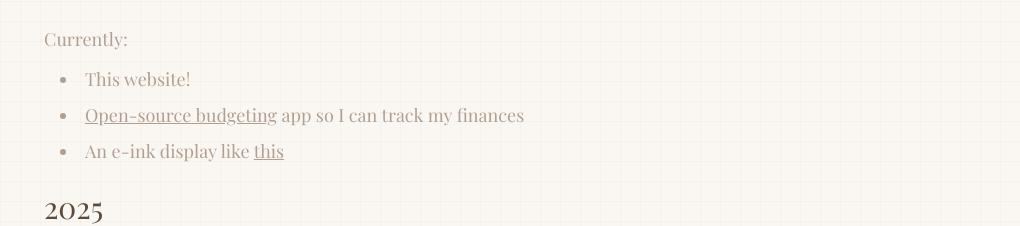
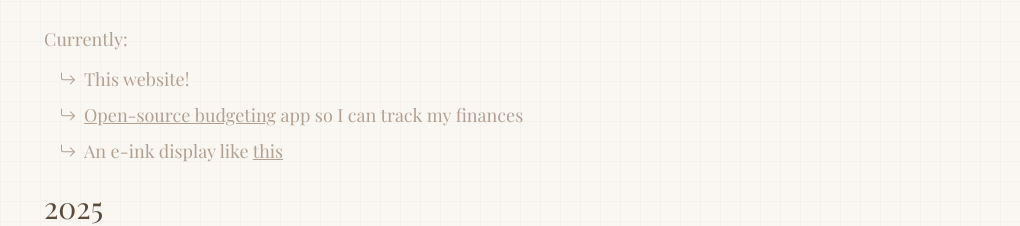
Before and after one commit to VishruthR/personal-portfolio, a Next.js app: page /projects in a window 1280 px wide. Shown: the part 319-545 px from the top of the page, without its empty margins (260-1280 px from the left). Built offline with nearby package versions, Linux system fonts and the light colour scheme; a web font is replaced by a local one.

Commit message:
Improve bullet points

```diff
--- a/src/app/components/AboutMe.tsx
+++ b/src/app/components/AboutMe.tsx
@@ -63,7 +63,7 @@ const AboutMe = () => {
           </div>
 
           <div className="space-y-3">
-            <p>Check me out on the elsewhere:</p>
+            <p>Check me out elsewhere:</p>
             <div className="flex justify-center gap-12 mt-8 pt-4">
               <Tooltip text="I don't post but I do try to keep my profile updated">
                 <a
@@ -89,7 +89,7 @@ const AboutMe = () => {
                   />
                 </a>
               </Tooltip>
-              <Tooltip text="I wrote about my projects, books I read, or thoughts I have.">
+              <Tooltip text="I write about my projects, books I read, or thoughts I have">
                 <a
                   href="https://substack.com/@pokelord"
                   target="_blank"
--- a/src/app/components/Projects.tsx
+++ b/src/app/components/Projects.tsx
@@ -1,5 +1,7 @@
 import { projects } from "@/data/projects";
 import { Project } from "./Project";
+import { BsArrowReturnRight } from "react-icons/bs";
+import IconBullet from "./IconBullet";
 
 const Projects = () => {
   const groupedProjects = projects.reduce((acc, project) => {
@@ -30,17 +32,18 @@ const Projects = () => {
 
           <div className="space-y-3">
             <p className="font-playfair">Currently:</p>
-            <ul className="list-disc list-inside space-y-2 ml-4">
-              <li>This website!</li>
-              <li>
+            <ul className="space-y-2 ml-4">
+              <IconBullet icon={BsArrowReturnRight}>This website!</IconBullet>
+              <IconBullet icon={BsArrowReturnRight}>
                 <a
                   href="https://github.com/VishruthR/OpenBudget"
                   target="_blank" rel="noopener noreferrer"
                   className="underline hover:text-brownDark transition-colors"
                 >
                   Open-source budgeting
-                </a> app so I can track my finances</li>
-              <li>
+                </a> app so I can track my finances
+              </IconBullet>
+              <IconBullet icon={BsArrowReturnRight}>
                 An e-ink display like{" "}
                 <a
                   href="https://www.youtube.com/watch?v=58QWxoFvtJY"
@@ -50,7 +53,7 @@ const Projects = () => {
                 >
                   this
                 </a>
-              </li>
+              </IconBullet>
             </ul>
           </div>
 
```
Also changed, not shown: 1 other file (tests, documents, lock files or other folders).
